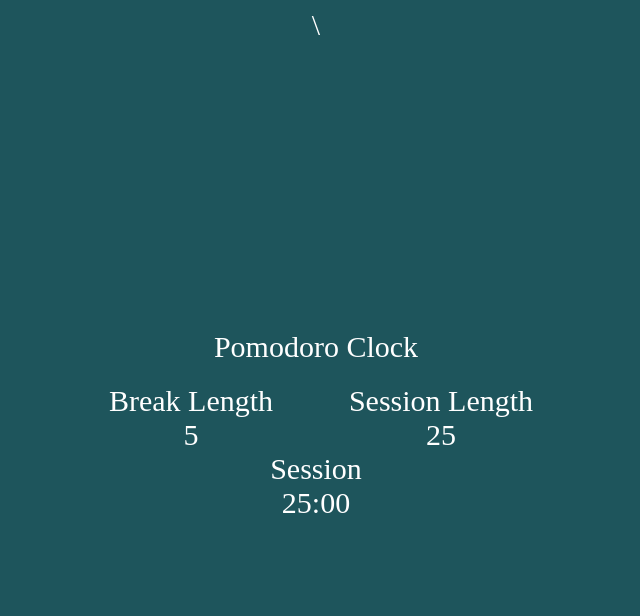
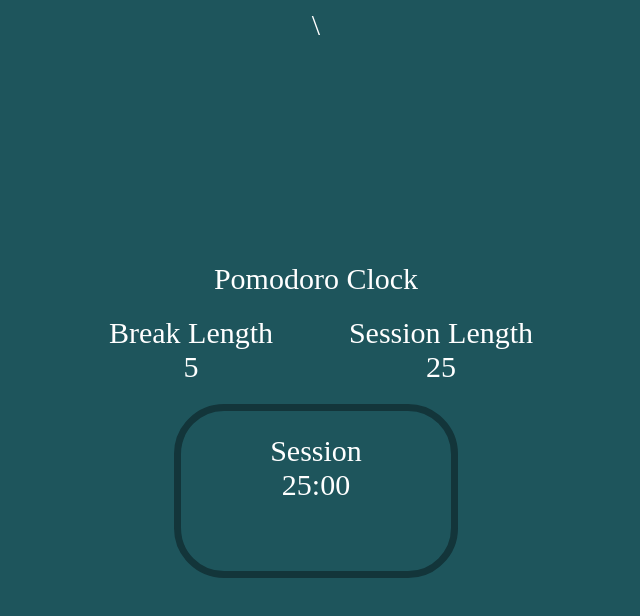
Before and after one commit to PJMantoss/pomodoro-clock, a React (Create React App) app: page / in a window 1280 px wide. Shown: the top 616 px of the page, without its empty margins (324-964 px from the left). Built offline with nearby package versions, Linux system fonts and the light colour scheme.

Commit message:
update App.css and App.js

```diff
--- a/src/App.css
+++ b/src/App.css
@@ -29,3 +29,22 @@ button {
 .btn-level:nth-child(3){
   width: 40px;
 }
+
+.timer {
+  position: relative;
+  border: 7px solid #13353a;
+  margin: 20px auto 10px auto;
+  width: 270px;
+  height: 160px;
+  border-radius: 50px;
+}
+
+.timer-wrapper {
+  position: absolute;
+  width: 190px;
+  height: 110px;
+  left: 50%;
+  top: 50%;
+  margin-left: -95px;
+  margin-top: -57px;
+}
--- a/src/App.js
+++ b/src/App.js
@@ -154,7 +154,7 @@ export class App extends Component {
               {this.state.timerType}
             </div>
 
-            <div className="timer-left">
+            <div id="time-left">
               {this.clockify()}
             </div>
 
```
